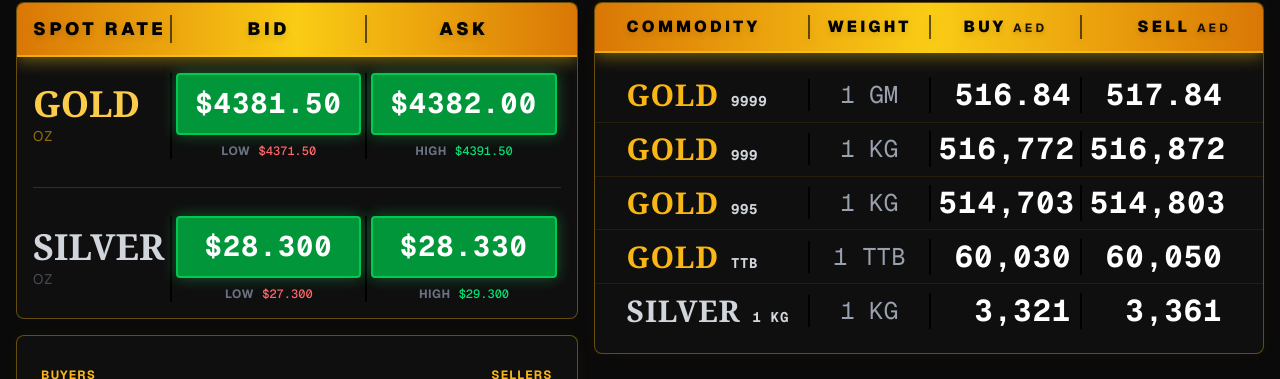
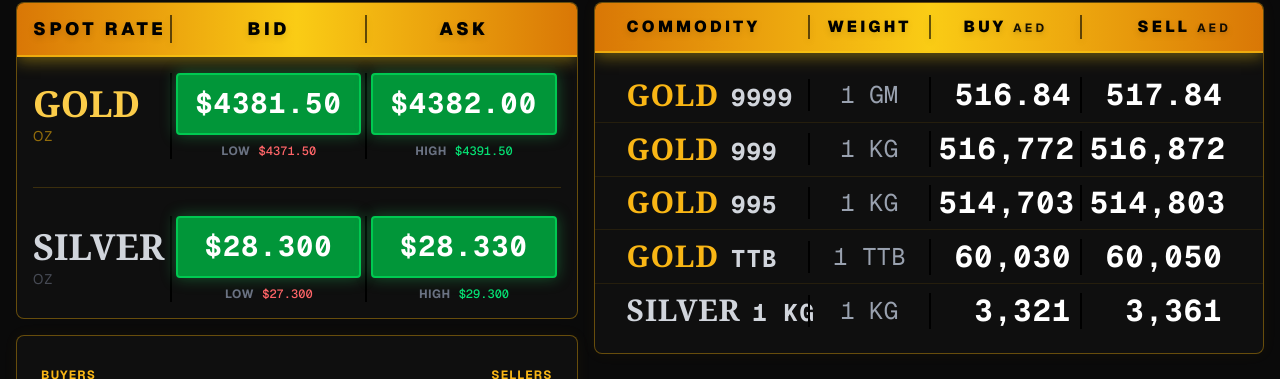
Before and after one commit to Naja11743/alraqi, a Next.js app: page /terminal in a window 1280 px wide. Shown: the part 284-663 px from the top of the page. Built offline with nearby package versions, Linux system fonts and the light colour scheme; no server answers.

Commit message:
Increase font size of commodity details (e.g. 9999)

```diff
--- a/src/components/dashboard/BullionTVDashboard.tsx
+++ b/src/components/dashboard/BullionTVDashboard.tsx
@@ -334,7 +334,7 @@ export function BullionTVDashboard() {
               <div key={idx} className={`flex items-center px-2 sm:px-4 lg:px-8 flex-1 ${idx !== 4 ? 'border-b border-[var(--color-gold-500)]/10' : ''} hover:bg-white/5 transition-colors`}>
                 <div className="w-[30%] flex flex-col sm:flex-row sm:items-baseline space-y-1 sm:space-y-0 sm:space-x-2 lg:space-x-3 pr-1 sm:pr-2">
                   <span className={`text-sm sm:text-xl lg:text-2xl xl:text-3xl font-serif font-bold tracking-wide ${item.name === 'SILVER' ? 'text-gray-300' : 'text-[var(--color-gold-400)]'}`}>{item.name}</span>
-                  <span className="text-[9px] sm:text-[10px] lg:text-xs xl:text-sm text-gray-300 font-bold font-mono tracking-wider whitespace-nowrap">{item.detail}</span>
+                  <span className="text-xs sm:text-lg lg:text-xl xl:text-2xl text-gray-300 font-bold font-mono tracking-wider whitespace-nowrap">{item.detail}</span>
                 </div>
                 <div className="w-[20%] text-center text-xs sm:text-lg lg:text-xl xl:text-2xl text-gray-400 font-mono border-l-2 border-black h-full px-1 sm:px-2">{item.weight}</div>
                 <div className="w-[25%] text-right text-[13px] sm:text-xl lg:text-2xl xl:text-3xl font-bold tracking-wider font-mono text-white border-l-2 border-black h-full px-1 sm:px-2 whitespace-nowrap">{rates ? fmtAed(item.buy, item.weight === '1 GM' ? 2 : 0) : '...'}</div>
```
